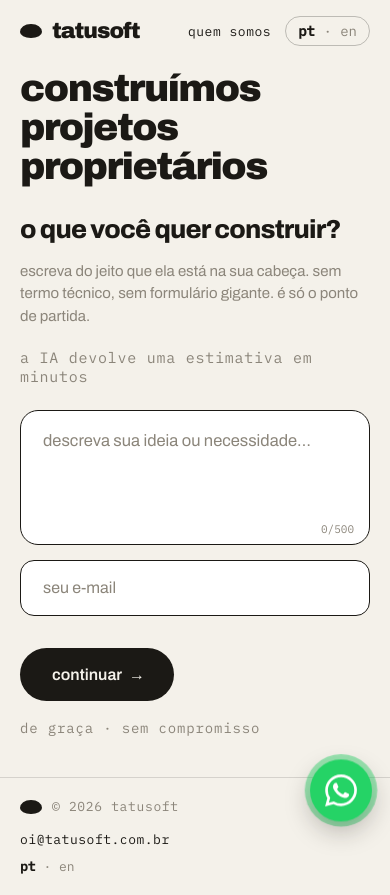
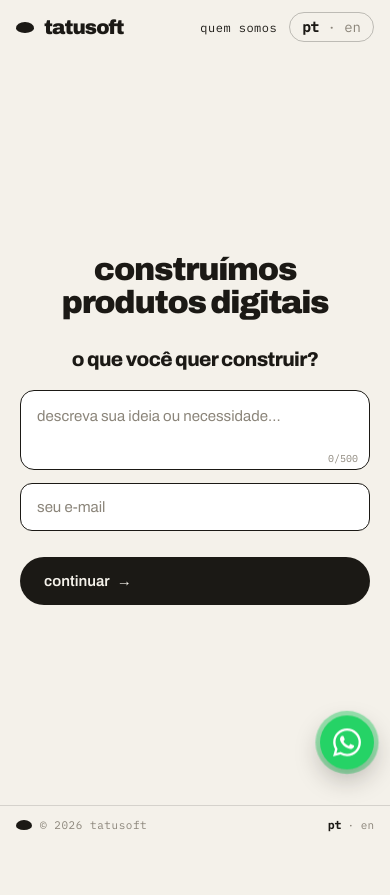
Before and after one commit to mateus-pinheiro/tatusoft-website, a plain HTML site: page index.html in a window 390 px wide. After the commit the page ends 844 px from the top, so only its background shows below. Drawn offline with Linux system fonts and the light colour scheme.

Commit message:
fix: Otimizar experiência mobile da página home
Melhorias implementadas para mobile:
✅ Layout centralizado verticalmente
✅ Remoção de descrições desnecessárias (mantendo apenas título e pergunta)
✅ Botão "continuar" sempre visível e em largura total
✅ Página cabe completamente na tela sem necessidade de scroll
✅ Scroll/touch ativado para mudar palavras dinâmicas (sem auto-rotação)
✅ Footer compacto e otimizado
✅ WhatsApp button reposicionado para não sobrepor conteúdo

Ajustes responsivos:
- Tamanhos de fonte otimizados para telas pequenas
- Campos de formulário compactos
- Suporte para orientação landscape
- Sensibilidade de touch ajustada para mobile
- Layout fixo em 100vh para evitar problemas com barras do navegador

🤖 Generated with [Claude Code](https://claude.com/claude-code)

Co-Authored-By: Claude <noreply@anthropic.com>

```diff
--- a/css/style.css
+++ b/css/style.css
@@ -474,43 +474,236 @@ input[type="email"].error {
 /* ========== Mobile Responsive ========== */
 @media (max-width: 640px) {
     html, body {
-        height: auto;
-        overflow: auto;
+        height: 100%;
+        overflow: hidden;
     }
 
     .wrapper {
-        height: auto;
-        min-height: 100vh;
-        overflow: visible;
+        height: 100vh;
+        overflow: hidden;
+        display: flex;
+        flex-direction: column;
     }
 
+    /* Compact Navigation */
+    .nav {
+        padding: 12px 16px;
+    }
+
+    .nav-menu {
+        font-size: 12px;
+        gap: 12px;
+    }
+
+    .logo {
+        font-size: 20px;
+    }
+
+    .logo-pebble {
+        width: 18px;
+        height: 11px;
+    }
+
+    /* Centered Hero */
     .hero {
-        overflow: visible;
-        justify-content: flex-start;
-        padding: 8px 0 40px;
+        flex: 1;
+        overflow: hidden;
+        display: flex;
+        flex-direction: column;
+        justify-content: center;
+        align-items: center;
+        padding: 0 20px;
+        text-align: center;
+    }
+
+    .container {
+        width: 100%;
+        padding: 0;
+    }
+
+    .hero-title {
+        font-size: clamp(32px, 8vw, 42px);
+        margin-bottom: 24px;
     }
 
     .hero-grid {
         grid-template-columns: 1fr;
+        gap: 0;
+        width: 100%;
     }
 
-    .nav-menu {
-        font-size: 13px;
+    /* Hide descriptions on mobile */
+    .hero-info p,
+    .mono-accent {
+        display: none;
     }
 
-    .logo {
-        font-size: 22px;
+    .hero-info h2 {
+        font-size: 20px;
+        text-align: center;
+        margin-bottom: 20px;
+    }
+
+    /* Compact Form */
+    .capture-form {
+        gap: 10px;
+    }
+
+    .textarea-wrapper {
+        position: relative;
+    }
+
+    textarea {
+        height: 80px;
+        padding: 14px 16px;
+        font-size: 15px;
+        border-radius: 14px;
+    }
+
+    .char-count {
+        font-size: 10px;
+        right: 12px;
+        bottom: 8px;
+    }
+
+    input[type="email"] {
+        height: 48px;
+        font-size: 15px;
+        padding: 0 16px;
+        border-radius: 12px;
+    }
+
+    /* Fixed button position */
+    .form-actions {
+        margin-top: 16px;
+        justify-content: center;
+    }
+
+    .btn-primary {
+        width: 100%;
+        padding: 14px 24px;
+        font-size: 15px;
+    }
+
+    .form-note {
+        display: none; /* Hide "de graça" text on mobile */
+    }
+
+    /* Compact Footer */
+    .footer {
+        padding: 0;
     }
 
     .footer-content {
-        flex-direction: column;
-        align-items: flex-start;
-        gap: 16px;
+        padding: 12px 16px;
+        flex-direction: row;
+        justify-content: space-between;
+        align-items: center;
+        gap: 8px;
     }
 
+    .footer-left,
     .footer-right {
-        flex-direction: column;
-        align-items: flex-start;
-        gap: 10px;
+        flex-direction: row;
+        align-items: center;
+        gap: 8px;
+    }
+
+    .footer-copyright {
+        font-size: 11px;
+    }
+
+    .footer-right a[href^="mailto"] {
+        display: none; /* Hide email in footer on mobile */
+    }
+
+    .lang-switch-footer {
+        font-size: 11px;
+    }
+
+    .footer-pebble {
+        width: 16px;
+        height: 10px;
+    }
+
+    /* Adjust WhatsApp button */
+    .whatsapp-button {
+        width: 54px;
+        height: 54px;
+        right: 16px;
+        bottom: 70px; /* Move up to not overlap with footer */
+    }
+
+    .whatsapp-icon {
+        width: 54px;
+        height: 54px;
+    }
+
+    .whatsapp-icon svg {
+        width: 28px;
+        height: 28px;
     }
 }
+
+/* Extra small devices (very small phones) */
+@media (max-width: 375px) {
+    .hero-title {
+        font-size: 28px;
+    }
+
+    .hero-info h2 {
+        font-size: 18px;
+    }
+
+    textarea {
+        height: 70px;
+        font-size: 14px;
+    }
+
+    input[type="email"] {
+        height: 44px;
+        font-size: 14px;
+    }
+
+    .btn-primary {
+        padding: 12px 20px;
+        font-size: 14px;
+    }
+}
+
+/* Landscape orientation on mobile */
+@media (max-width: 640px) and (orientation: landscape) {
+    .hero {
+        padding: 0 20px;
+    }
+
+    .hero-title {
+        font-size: 24px;
+        margin-bottom: 16px;
+    }
+
+    .hero-info h2 {
+        font-size: 16px;
+        margin-bottom: 12px;
+    }
+
+    textarea {
+        height: 60px;
+    }
+
+    input[type="email"] {
+        height: 40px;
+    }
+
+    .form-actions {
+        margin-top: 12px;
+    }
+
+    .btn-primary {
+        padding: 10px 20px;
+    }
+
+    .footer-content {
+        padding: 8px 16px;
+    }
+}
--- a/js/main.js
+++ b/js/main.js
@@ -134,11 +134,15 @@ class WordRotator {
         this.desktopActive = true;
         this.stopAutoRotation();
 
+        const isMobile = window.innerWidth <= 640;
+        const scrollThreshold = isMobile ? 40 : 70; // Less sensitive on mobile
+        const touchThreshold = isMobile ? 30 : 44; // More sensitive touch on mobile
+
         // Mouse wheel
         window.addEventListener('wheel', this.onWheel = (e) => {
             if (e.ctrlKey) return;
             this.accumulator += e.deltaY;
-            if (Math.abs(this.accumulator) >= 70) {
+            if (Math.abs(this.accumulator) >= scrollThreshold) {
                 const direction = this.accumulator > 0 ? 1 : -1;
                 this.accumulator = 0;
                 this.advanceWord(direction);
@@ -153,7 +157,7 @@ class WordRotator {
         window.addEventListener('touchmove', this.onTouchMove = (e) => {
             if (this.touchY == null) return;
             const dy = this.touchY - e.touches[0].clientY;
-            if (Math.abs(dy) >= 44) {
+            if (Math.abs(dy) >= touchThreshold) {
                 this.touchY = e.touches[0].clientY;
                 this.advanceWord(dy > 0 ? 1 : -1);
             }
@@ -210,26 +214,28 @@ class WordRotator {
         const body = document.body;
 
         if (mobile) {
-            // Mobile settings
-            html.style.height = 'auto';
+            // Mobile settings - Allow overflow for scroll interaction but keep layout fixed
+            html.style.height = '100%';
             html.style.overflow = 'auto';
-            body.style.height = 'auto';
+            body.style.height = '100%';
             body.style.overflow = 'auto';
 
             if (wrapper) {
-                wrapper.style.height = 'auto';
-                wrapper.style.minHeight = '100vh';
-                wrapper.style.overflow = 'visible';
+                wrapper.style.height = '100vh';
+                wrapper.style.minHeight = '';
+                wrapper.style.overflow = 'hidden';
             }
 
             if (hero) {
-                hero.style.overflow = 'visible';
-                hero.style.justifyContent = 'flex-start';
-                hero.style.padding = '8px 0 40px';
+                hero.style.overflow = 'hidden';
+                hero.style.justifyContent = 'center';
+                hero.style.alignItems = 'center';
+                hero.style.padding = '0 20px';
             }
 
-            this.stopDesktopInteraction();
-            this.startAutoRotation();
+            // Enable scroll/touch interaction on mobile (not auto-rotation)
+            this.stopAutoRotation();
+            this.startDesktopInteraction(); // Use same interaction as desktop
         } else {
             // Desktop settings
             html.style.height = '';
```
